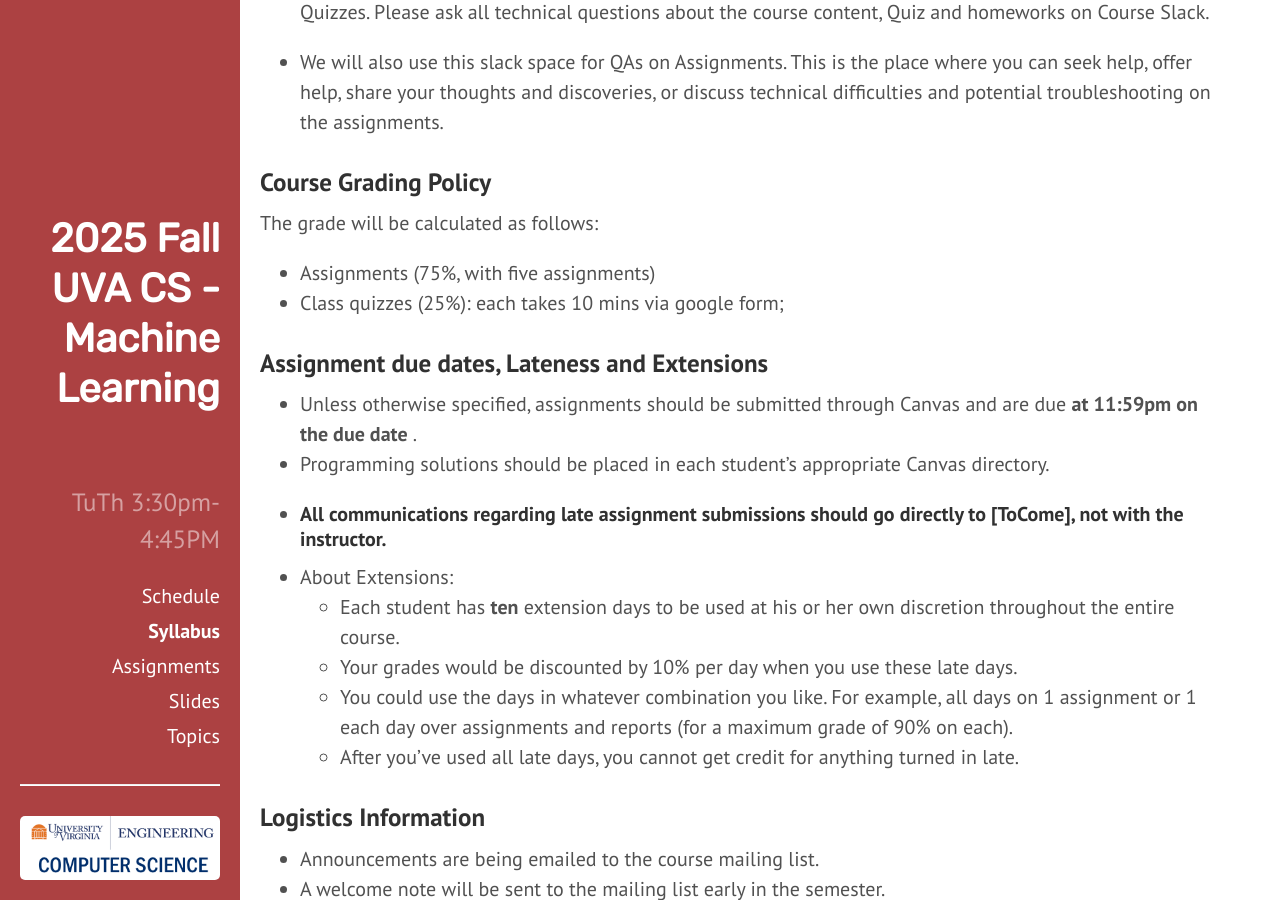
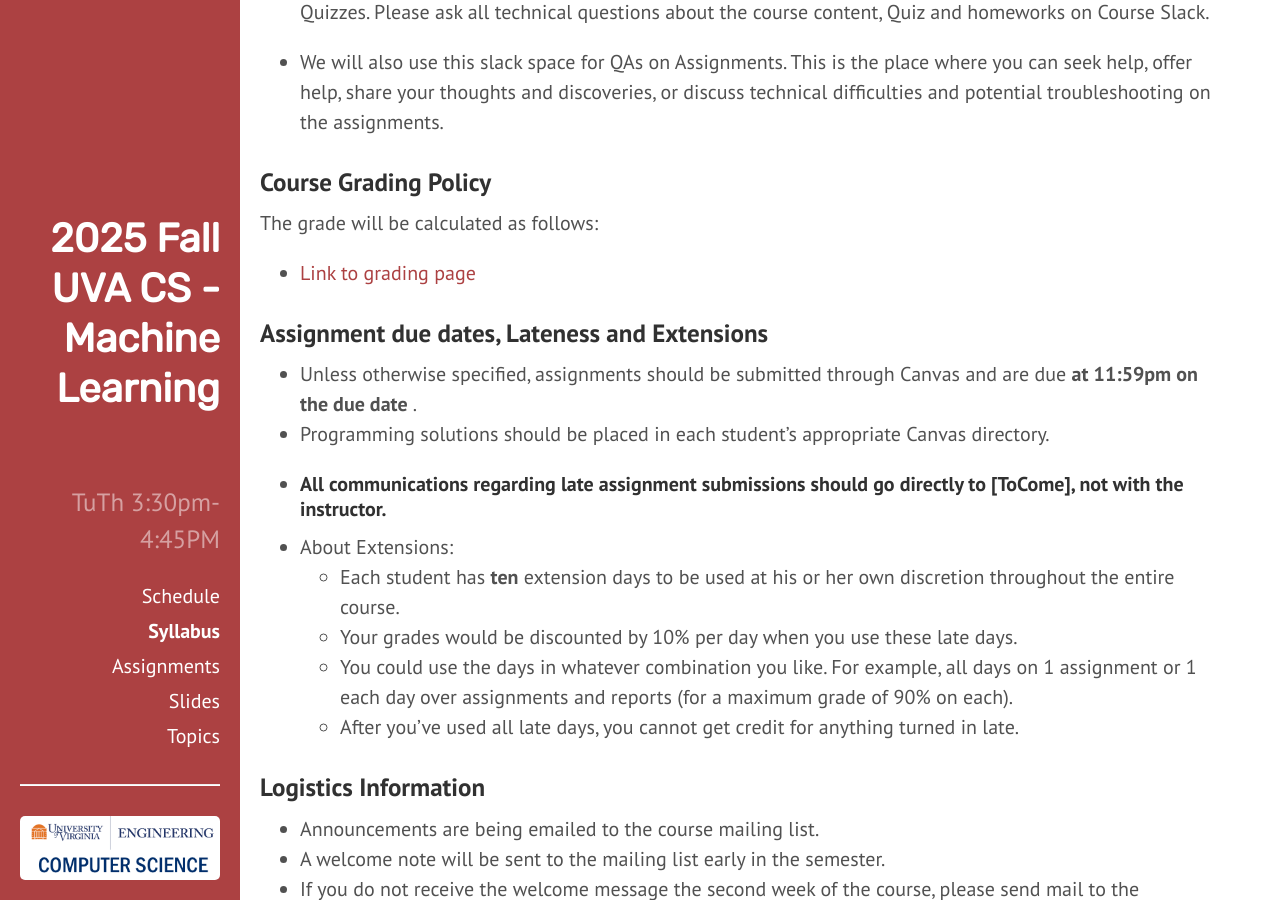
Before and after one commit to qiyanjun/2025Fall-UVA-CS-MachineLearningDeep, a Jekyll site: the page built from About.md, in a window 1280 px wide and 900 px high, scrolled down 3090 px. Built offline with Jekyll 4.4.1, drawn with Linux system fonts in a browser that asks for light colours.

Commit message:
updated with L1 slide deck and updated grading policy

```diff
--- a/About.md
+++ b/About.md
@@ -107,9 +107,7 @@ desc: "Information for 2025 Fall  UVa CS Machine Learning, Math Foundations and
 
 ### Course Grading Policy
   The grade will be calculated as follows:
-+ Assignments (75%, with five assignments)
-+ Class quizzes (25%): each takes 10 mins via google form;
-
++ [Link to grading page]({{ site.baseurl }}{% Assignments.md %})
 
 
 ### Assignment due dates, Lateness and Extensions
```
Also changed, not shown: Assignments.md (+1 -1 lines), 2 other files.
